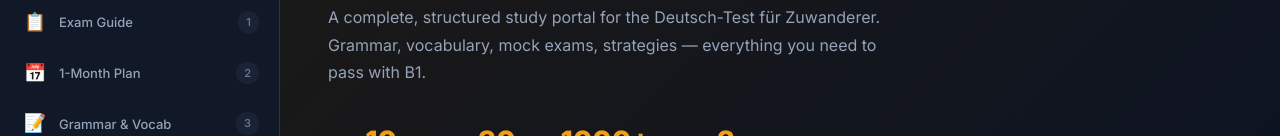
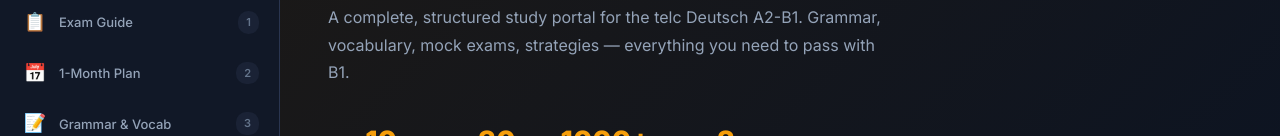
Before and after one commit to egeengin/DeutschLernen, a plain HTML site: page index.html in a window 1280 px wide. Shown: the part 238-374 px from the top of the page. Drawn offline with nearby package versions, Linux system fonts and the light colour scheme.

Commit message:
docs: align exam branding to telc Deutsch A2-B1 in index.html

```diff
--- a/index.html
+++ b/index.html
@@ -470,7 +470,7 @@ td strong, td b { color: var(--text-primary); }
   <header class="hero" id="home">
     <div class="hero-badge" data-en="📚 TELC A2/B1 (telc Deutsch A2-B1) Preparation" data-tr="📚 TELC A2/B1 (telc Deutsch A2-B1) Hazırlık">📚 TELC A2/B1 (telc Deutsch A2-B1) Preparation</div>
     <h1 data-en="Pass the TELC B1 Exam<br>in 30 Days" data-tr="30 Günde TELC B1<br>Sınavını Geçin">Pass the TELC B1 Exam<br>in 30 Days</h1>
-    <p data-en="A complete, structured study portal for the Deutsch-Test für Zuwanderer. Grammar, vocabulary, mock exams, strategies — everything you need to pass with B1." data-tr="Deutsch-Test für Zuwanderer için tam, yapılandırılmış çalışma portalı. B1 ile geçmek için ihtiyacınız olan her şey.">A complete, structured study portal for the Deutsch-Test für Zuwanderer. Grammar, vocabulary, mock exams, strategies — everything you need to pass with B1.</p>
+    <p data-en="A complete, structured study portal for the telc Deutsch A2-B1. Grammar, vocabulary, mock exams, strategies — everything you need to pass with B1." data-tr="telc Deutsch A2-B1 için tam, yapılandırılmış çalışma portalı. B1 ile geçmek için ihtiyacınız olan her şey.">A complete, structured study portal for the telc Deutsch A2-B1. Grammar, vocabulary, mock exams, strategies — everything you need to pass with B1.</p>
     <div class="hero-stats">
       <div class="hero-stat"><div class="val">10</div><div class="label" data-en="Study Modules" data-tr="Modül">Study Modules</div></div>
       <div class="hero-stat"><div class="val">30</div><div class="label" data-en="Day Plan" data-tr="Günlük Plan">Day Plan</div></div>
```
